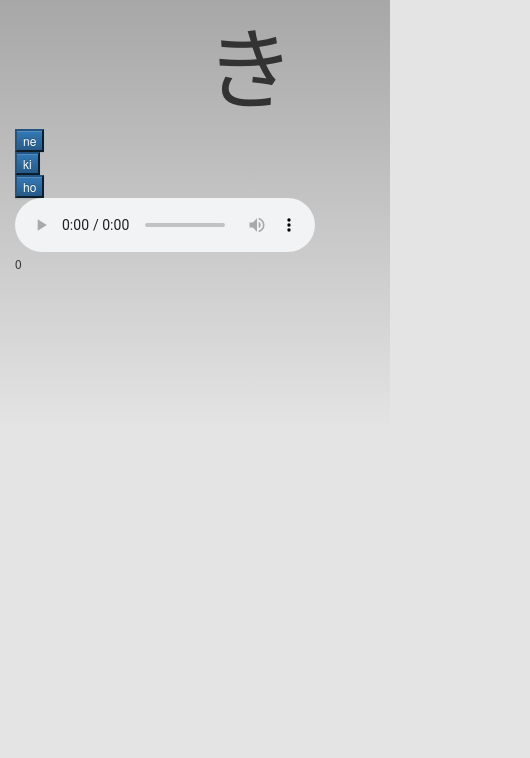
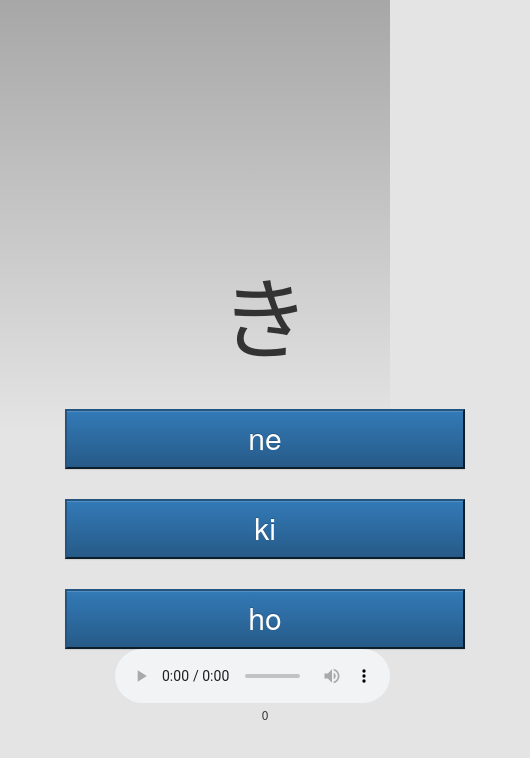
Before and after one commit to sheldofu/phonegapkana, a plain HTML site: page Kana Practice/www/inside.html in a window 390 px wide. Shown: the whole page, 530 px wide, since content can reach past the window. Drawn offline with Linux system fonts and the light colour scheme.

Commit message:
looks a bit better

```diff
--- a/Kana Practice/www/css/index.css
+++ b/Kana Practice/www/css/index.css
@@ -59,24 +59,29 @@ body {
                                    /* offset horizontal: half of text area width */
 }
 
-.center {
-    position:absolute;             /* position in the center of the screen */
-    left:50%;
+.main-cont {
+    position:relative;             /* position in the center of the screen */
     top:50%;
-    height:50px;                   /* text area height */
-    width:500px;                   /* text area width */
-    margin:-25px 0px 0px -250px;
+    transform: translateY(50%);
     text-align:center;
+    width: 500px;
+    height: 500px;
+    margin: auto;
 }
 
-.option-holder {
-    padding-top: 25px;
+.smiddle {
+    text-align: center;
 }
 
-.option {
-    /*border : 1px solid black;*/
-    font-size: 20px;
-    padding: 25px;
+.btn-primary {
+    width: 80%;
+    height: 60px;
+    margin-top: 30px;
+    font-size: 30px;
+}
+
+.container {
+    text-align: center;
 }
 
 /* Landscape layout (with min-width) */
--- a/Kana Practice/www/inside.html
+++ b/Kana Practice/www/inside.html
@@ -33,19 +33,21 @@
         <title>Sheldo Kana</title>
     </head>
     <body ng-app="kanaMod">
-        <div class="container" style="width:500px" ng-controller="KanaQuestion">
+        <div class="container" ng-controller="KanaQuestion">
+            <div class="main-cont">
                 <div class="row">
-                <div class="col-md-12" style="font-size:90px;text-align:center">{{currentKana}}</div>
+                    <div class="col-md-12 smiddle" style="font-size:90px;">{{currentKana}}</div>
                 </div>
                 <div class="row">
-                	<div class="col-md-4"><button type="button" class="btn-primary" ng-bind="options[0]" ng-click="response(0)"></button></div>
-                	<div class="col-md-4"><button class="btn-primary" ng-bind="options[1]" ng-click="response(1)"></button></div>
-                	<div class="col-md-4"><button class="btn-primary" ng-bind="options[2]" ng-click="response(2)"></button></div>
+                    	<div class="col-md-4 smiddle"><button class="btn-primary" ng-bind="options[0]" ng-click="response(0)"></button></div>
+                    	<div class="col-md-4 smiddle"><button class="btn-primary" ng-bind="options[1]" ng-click="response(1)"></button></div>
+                    	<div class="col-md-4 smiddle"><button class="btn-primary" ng-bind="options[2]" ng-click="response(2)"></button></div>
                 </div>
-            <audio controls="true">
+                <audio display="false" controls="true">
                     <source ng-src="{{sound}}" />
                 </audio>
                 <div ng-bind="totalCorrect"></div>
+            </div>
         </div>
 
 <!--         <div class="center" ng-controller="kanaTEST">
```
Lines whose indentation alone changed are shown as unchanged.
